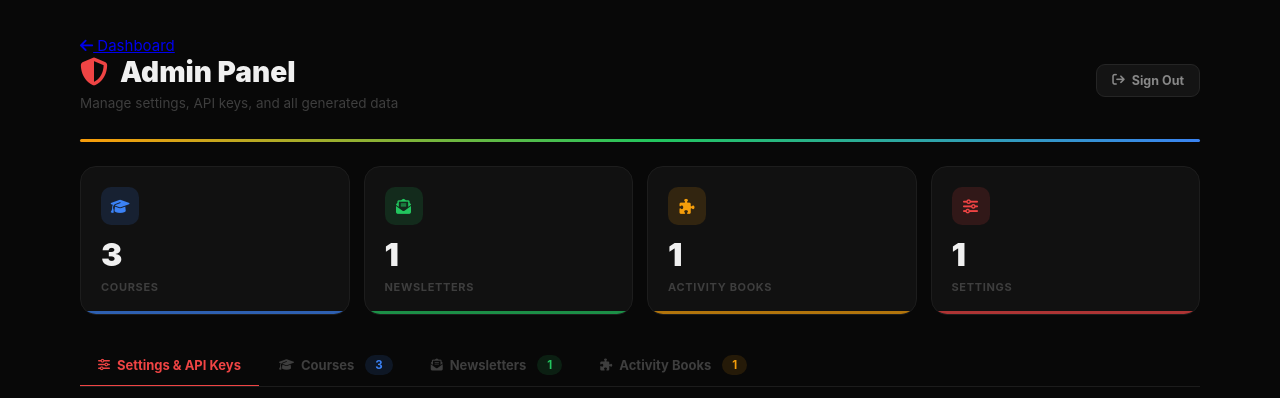
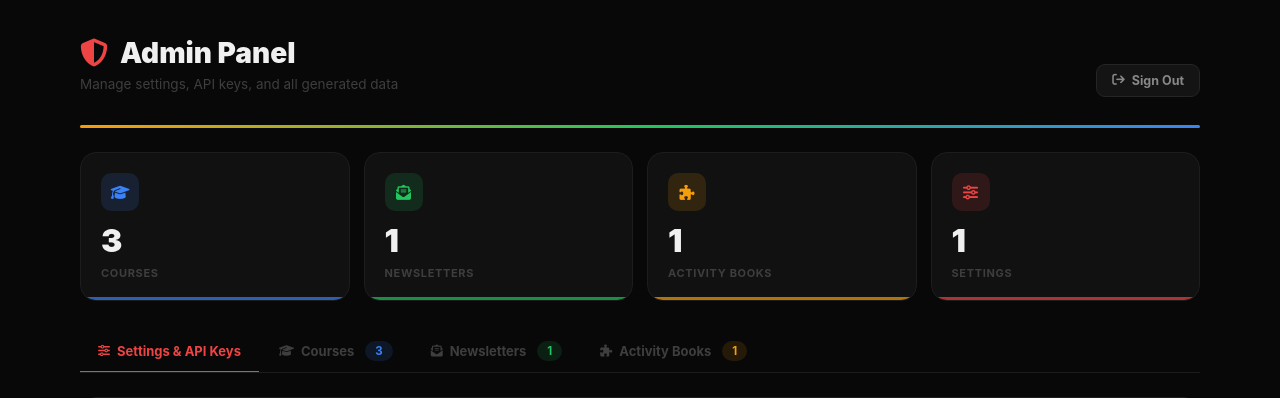
Before and after one commit to julisunkan/xweb, a Flask app: page /admin/ in a window 1280 px wide. Shown: the top 398 px of the page. Run offline with Flask 3, Linux system fonts and the light colour scheme.

Commit message:
Remove Dashboard back-links from all tool pages

```diff
--- a/templates/actgen/index.html
+++ b/templates/actgen/index.html
@@ -111,7 +111,6 @@
 {% block content %}
 
 <div class="page-header anim-up">
-  <a class="back-link" href="/"><i class="fas fa-arrow-left"></i> Dashboard</a>
   <h1><i class="fas fa-puzzle-piece"></i> Activity Book Generator</h1>
   <p class="subtitle">Custom-themed word searches, Sudoku, crosswords &amp; trivia — all in one book</p>
 </div>
--- a/templates/admin/index.html
+++ b/templates/admin/index.html
@@ -141,7 +141,6 @@
 
 <div class="admin-header anim-up">
   <div class="admin-header-left">
-    <a class="back-link" href="/"><i class="fas fa-arrow-left"></i> Dashboard</a>
     <h1><i class="fas fa-shield-halved"></i> Admin Panel</h1>
     <p>Manage settings, API keys, and all generated data</p>
   </div>
--- a/templates/coursegen/index.html
+++ b/templates/coursegen/index.html
@@ -105,7 +105,6 @@
 {% block content %}
 
 <div class="page-header anim-up">
-  <a class="back-link" href="/"><i class="fas fa-arrow-left"></i> Dashboard</a>
   <h1><i class="fas fa-graduation-cap"></i> Course Generator</h1>
   <p class="subtitle">AI-powered courses with modules, quizzes &amp; assignments — export as PDF or DOCX</p>
 </div>
--- a/templates/emailnewsgen/index.html
+++ b/templates/emailnewsgen/index.html
@@ -83,7 +83,6 @@
 {% block content %}
 
 <div class="page-header anim-up">
-  <a class="back-link" href="/"><i class="fas fa-arrow-left"></i> Dashboard</a>
   <h1><i class="fas fa-envelope-open-text"></i> Newsletter Generator</h1>
   <p class="subtitle">AI-crafted email newsletters — styled, professional, ready to send</p>
 </div>
```
